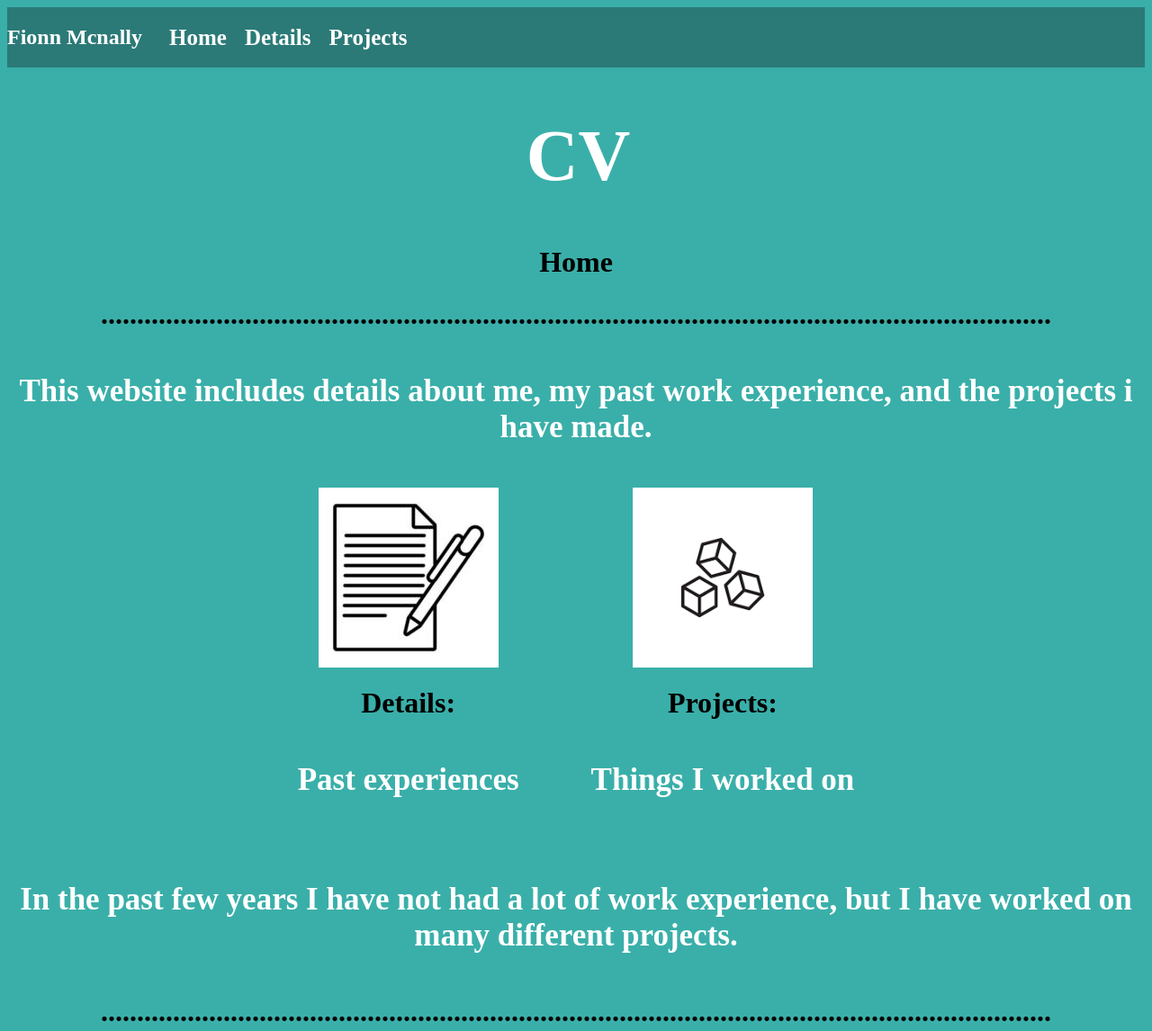
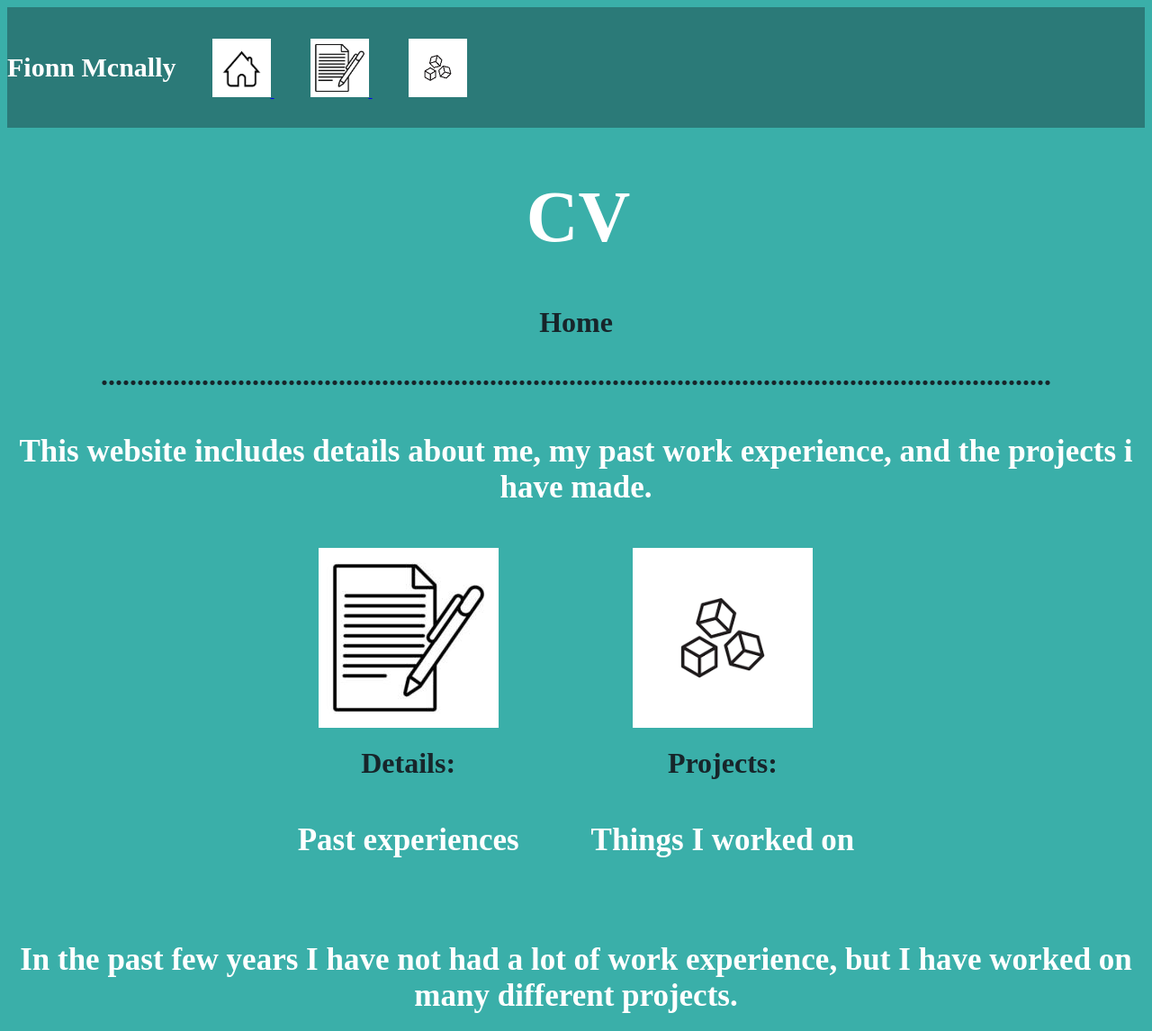
Before and after one commit to cc-4-all/personal-website-Nnoif, a plain HTML site: page Website/Index.html in a window 1280 px wide. Shown: the top 1146 px of the page at 90% size. Drawn offline with Linux system fonts and the light colour scheme.

Commit message:
Add files via upload

```diff
--- a/Website/Index.html
+++ b/Website/Index.html
@@ -6,11 +6,11 @@
 
     <body>
         <nav>
-            <h1>Fionn Mcnally</h1>
+            <h5>Fionn Mcnally</h5>
             <div class="navitems" >
-                 <a href="#projectBox1">  <h3> Projects </h3>  </a>
-                 <a href="#Detail">  <h3> Details </h3>  </a>
-                 <a href="#Top">  <h3> Home </h3>  </a>
+                <a href="#Top">  <img src = "House.png" width="65" height="65"/>  </a>
+                <a href="#Detail"><img src = "PenOnPaper.png" width="65" height="65"/> </a>
+                <a href="#projectBox1"><img src = "Cubes.png" width="65" height="65"/> </a>
             </div>
 
         </nav>
@@ -21,12 +21,12 @@
             <h4>This website includes details about me, my past work experience, and the projects i have made.</h4>
             <div class="row">
             <div class="Details">
-                <a href="#Detail"><img src = "PenOnPaper.png" width="200" height="200"/> <a/>
+                <a href="#Detail"><img src = "PenOnPaper.png" width="200" height="200"/> </a>
                 <h1>Details:</h1>
                 <h4>Past experiences</h4>
             </div>
             <div div="Projects">
-                <a href="#projectBox1"><img src = "Cubes.png" width="200" height="200"/> <a/>
+                <a href="#projectBox1"><img src = "Cubes.png" width="200" height="200"/> </a>
                 <h1>Projects:</h1>
                 <h4>Things I worked on</h4>
             </div>
@@ -36,7 +36,7 @@
             <h1>....................................................................................................................................</h1>
             <h1>About Me</h1>
             <h1>....................................................................................................................................</h1>
-            <h4>Hello, my name is Fionn. I am 14 years old. This website contains my CV and details about me. </h4>
+            <h4>Hello, my name is Fionn. I am 14 years old. This website contains my CV and details about me.<br> I love coding in C# and other languages. I have made many games in short peroids of time.</h4>
         </div>
             <div>
                 <h1>....................................................................................................................................</h1>
@@ -67,7 +67,7 @@
         </div>
             <hr />
             <footer>
-                <a href="#top"> Back To Top!</a>
+                <a href="#top"> <h6> Back To Top! </h6> </a>
             </footer>
         </main>
     </body>
--- a/Website/Style.css
+++ b/Website/Style.css
@@ -1,4 +1,7 @@
 
+*{
+    scroll-behavior: smooth;
+}
 
 body {
     text-align: center;
@@ -21,8 +24,12 @@ h1.cv{
 }
 
 div.navitems{
-    margin-top: 10px;
     margin-left: 20px;
+    margin-top: 35;
+}
+
+.navitems a{
+    margin: 0px 20px;
 }
 
 nav{
@@ -32,9 +39,28 @@ nav{
     justify-content: flex-start;
 }
 
+h1{
+    color:17252A;
+}
+
 h4{
     color: FFFFFF;
     font-size: 35px;
+}
+
+h5{
+    color: FFFFFF;
+    font-size: 30px;
+}
+
+h6{
+    color: 17252A;
+    font-size: 40px;
+}
+
+h7{
+    color: white;
+    font-size: 20;
 }
 
 ul{
```
Also changed, not shown: Website/Script.js (+9 -0 lines), Website/House.png (added).
